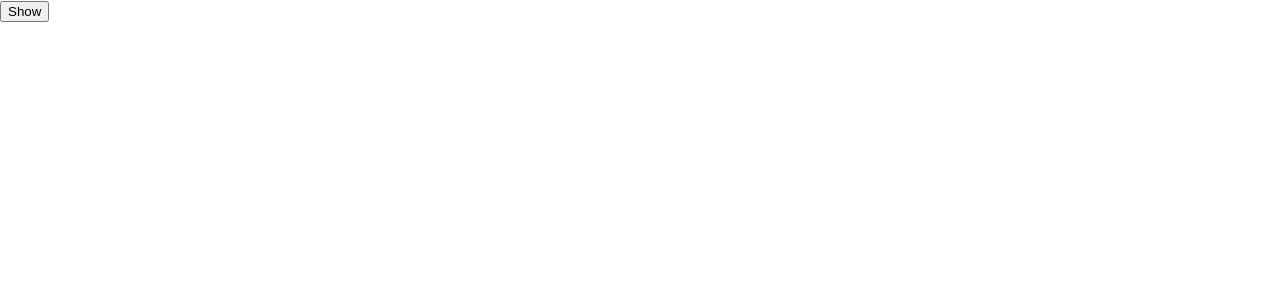
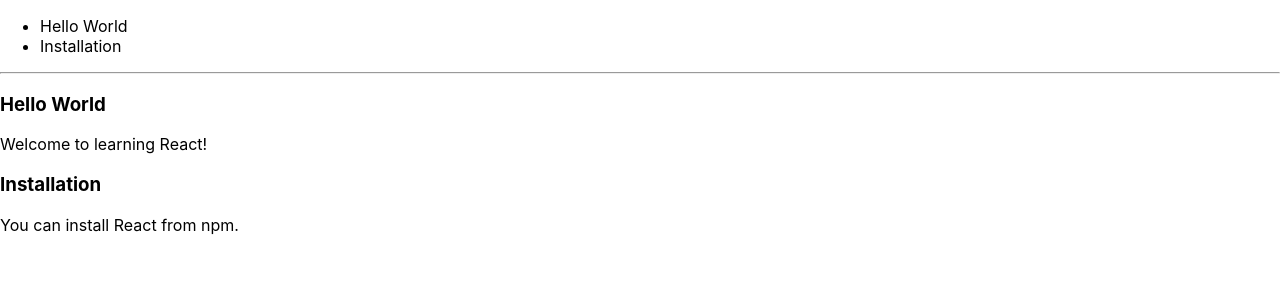
Before and after one commit to apipkurniawan/react_app, a React (Create React App) app: page / in a window 1280 px wide. Shown: the top 300 px of the page. Built offline with nearby package versions, Linux system fonts and the light colour scheme.

Commit message:
lists ad keys

```diff
--- a/src/App.js
+++ b/src/App.js
@@ -1,6 +1,8 @@
 import "./App.css";
+import Blog from "./components/Blog";
+// import Materi6 from "./components/Materi_6";
 // import Mailbox from "./components/Mailbox";
-import Page from "./components/WarningBanner";
+// import Page from "./components/WarningBanner";
 // import LoginControl from "./components/Login";
 // import Materi5 from "./components/Materi_5";
 // import Default from "./components/Default";
@@ -22,6 +24,15 @@ function App() {
   // };
 
   // const messages = ["React", "Re: React", "Re:Re: React"];
+  // const numbers = [1, 2, 3, 4, 5];
+  const posts = [
+    { id: 1, title: "Hello World", content: "Welcome to learning React!" },
+    {
+      id: 2,
+      title: "Installation",
+      content: "You can install React from npm.",
+    },
+  ];
 
   return (
     // Composing Components ........
@@ -36,7 +47,9 @@ function App() {
 
     // Rendering a Component ........
     // element
-    <Page />
+    <Blog posts={posts} />
+    // <Materi6 numbers={numbers} />
+    // <Page />
     // <LoginControl isLoggedIn={false} />
     // <Mailbox unreadMessages={messages} />
     // <Materi5 isLoggedIn={false} />
--- /dev/null
+++ b/src/components/Blog.js
@@ -0,0 +1,27 @@
+// Keys Must Only Be Unique Among Siblings ........
+function Blog(props) {
+  const sidebar = (
+    <ul>
+      {props.posts.map((post) => (
+        <li key={post.id}>{post.title}</li>
+      ))}
+    </ul>
+  );
+
+  const content = props.posts.map((post) => (
+    <div key={post.id}>
+      <h3>{post.title}</h3>
+      <p>{post.content}</p>
+    </div>
+  ));
+
+  return (
+    <div>
+      {sidebar}
+      <hr />
+      {content}
+    </div>
+  );
+}
+
+export default Blog;
--- /dev/null
+++ b/src/components/Materi_6.js
@@ -0,0 +1,16 @@
+// Lists and Keys .......
+
+function ListItem(props) {
+  // Correct! There is no need to specify the key here:
+  return <li>{props.value}</li>;
+}
+
+function Materi6(props) {
+  const numbers = props.numbers;
+  const listItems = numbers.map((number) => (
+    <ListItem key={number.toString()} value={number} />
+  ));
+  return <ul>{listItems}</ul>;
+}
+
+export default Materi6;
```
